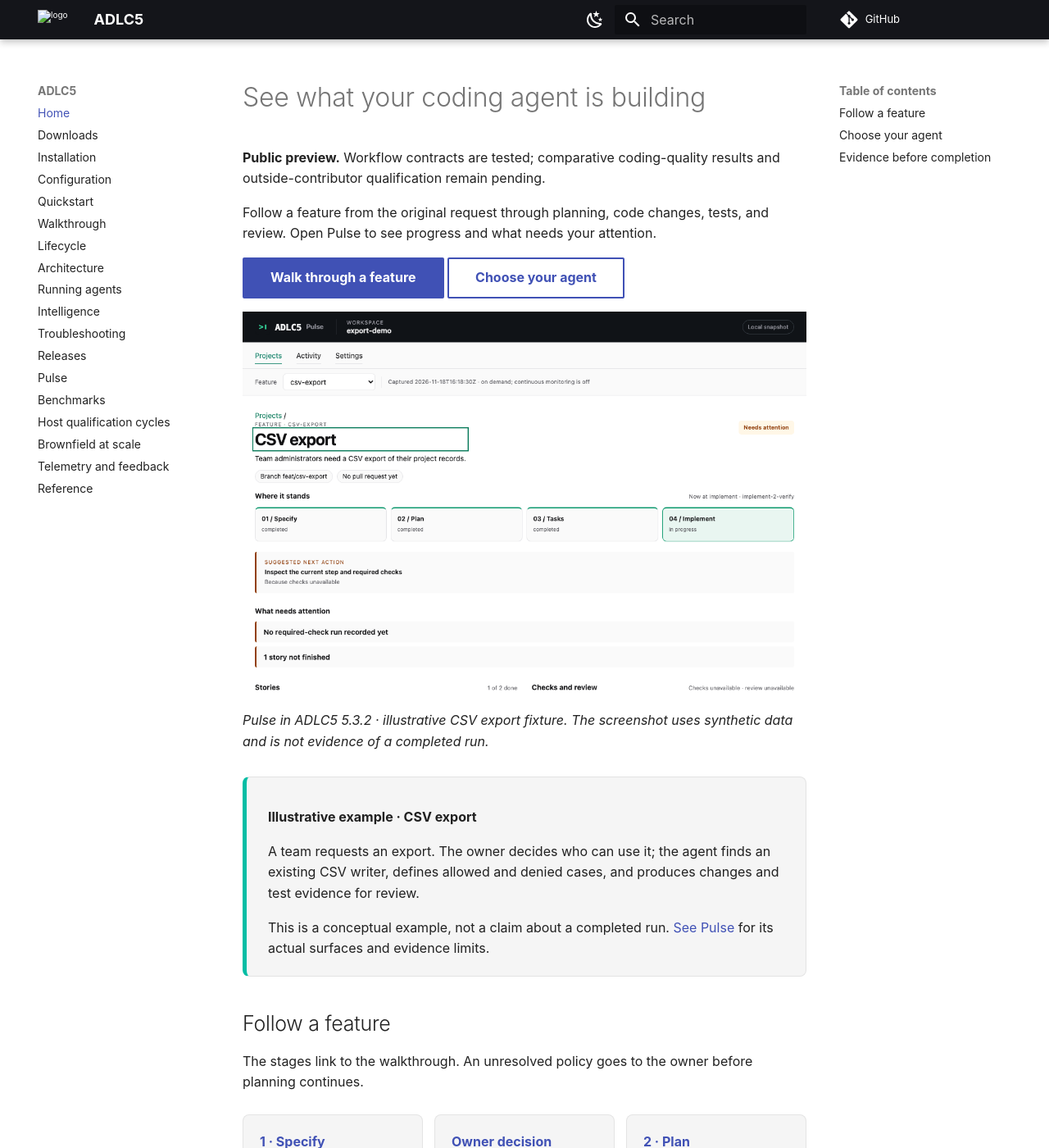
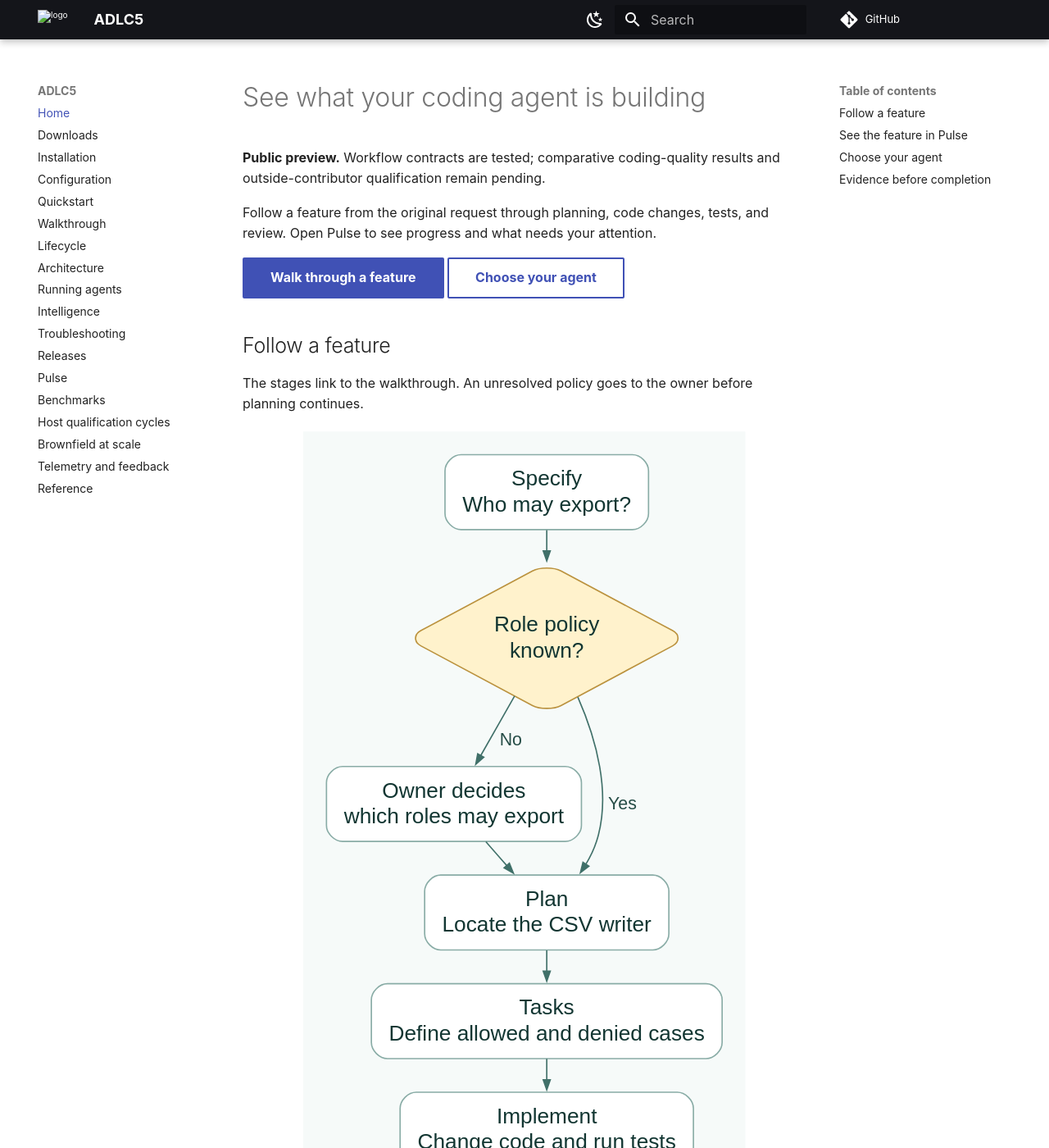
Before and after one commit to dango-tech/adlc5, an MkDocs documentation site: the page built from website/docs/index.md, in a window 1280 px wide and 1400 px high. Shown: the whole window at 82% size. Built offline with MkDocs 1.6.1 and Material for MkDocs 9.7.7, drawn with Linux system fonts in a browser that asks for light colours; comment, search, counter and statistics services are not loaded; some of the changed text lies outside the part shown.

Commit message:
Draw the decision flow and repository architecture on the website

```diff
--- a/website/docs/assets/stylesheets/extra.css
+++ b/website/docs/assets/stylesheets/extra.css
@@ -1,13 +1,5 @@
-.example-panel { border: 1px solid var(--md-default-fg-color--lightest); border-left: .25rem solid var(--md-accent-fg-color); border-radius: .4rem; padding: 1rem 1.3rem; margin: 1.5rem 0; background: var(--md-code-bg-color); }
-.example-panel p:last-child { margin-bottom: 0; }
-.workflow { display: grid; grid-template-columns: repeat(3, minmax(0, 1fr)); gap: .7rem; margin: 1.3rem 0; }
-.workflow a { display: flex; flex-direction: column; gap: .25rem; padding: 1rem; border: 1px solid var(--md-default-fg-color--lightest); border-radius: .4rem; background: var(--md-code-bg-color); color: var(--md-default-fg-color); }
-.workflow a:hover, .workflow a:focus-visible { border-color: var(--md-accent-fg-color); outline: 2px solid var(--md-accent-fg-color); outline-offset: 2px; }
-.workflow a strong { color: var(--md-typeset-a-color); }
-.workflow a span { font-size: .85em; }
-.architecture { display: grid; gap: .8rem; padding: 1rem; border-radius: .4rem; background: var(--md-code-bg-color); }
-.architecture-row { display: flex; align-items: center; flex-wrap: wrap; gap: .7rem; }
-.architecture-row strong { padding: .6rem; border: 1px solid var(--md-default-fg-color--lightest); border-radius: .3rem; }
-.repo-boundary { border: 2px solid var(--md-accent-fg-color); border-radius: .4rem; padding: .8rem 1rem; }
-.repo-boundary ul { margin-bottom: 0; }
-@media (max-width: 50em) { .workflow { grid-template-columns: 1fr; } .architecture-row { flex-direction: column; align-items: stretch; } }
+.feature-flow-diagram { display: block; width: min(100%, 27rem); height: auto; aspect-ratio: 329 / 645; margin: 1rem auto; }
+.decision-strip { display: grid; grid-template-columns: repeat(3, minmax(0, 1fr)); gap: .8rem; margin: 1rem 0; }
+.decision-strip a { display: grid; align-content: start; gap: .4rem; padding: .8rem; border: 1px solid var(--md-default-fg-color--lightest); border-top: .16rem solid var(--md-accent-fg-color); border-radius: .35rem; }
+.decision-strip small, .decision-strip span { color: var(--md-default-fg-color); }
+@media (max-width: 50em) { .decision-strip { grid-template-columns: 1fr; } }
--- a/website/docs/index.md
+++ b/website/docs/index.md
@@ -11,32 +11,23 @@ Follow a feature from the original request through planning, code changes, tests
 [Walk through a feature](walkthrough.md){ .md-button .md-button--primary }
 [Choose your agent](#choose-your-agent){ .md-button }
 
+## Follow a feature
+
+The stages link to the walkthrough. An unresolved policy goes to the owner before planning continues.
+
+<object class="feature-flow-diagram" data="assets/diagrams/feature-flow.svg" type="image/svg+xml" aria-label="CSV export workflow. Known role policy leads directly to planning. Unknown policy goes to the owner first.">
+<a href="walkthrough/">Read the CSV export walkthrough</a>
+</object>
+
+If the role policy is already known, Specify can proceed to Plan. If it is unknown, the owner decides first. Intelligence supplies repository knowledge and focused context across the four stages; the kernel checks progression. [See how the pieces connect](architecture.md).
+
+## See the feature in Pulse
+
 ![Pulse board for an illustrative CSV export, showing Implement in progress, unavailable checks, and a suggested next action](assets/pulse-export-demo.png)
 
 *Pulse in ADLC5 5.3.2 · illustrative CSV export fixture. The screenshot uses synthetic data and is not evidence of a completed run.*
 
-<div class="example-panel" markdown>
-**Illustrative example · CSV export**
-
-A team requests an export. The owner decides who can use it; the agent finds an existing CSV writer, defines allowed and denied cases, and produces changes and test evidence for review.
-
-This is a conceptual example, not a claim about a completed run. [See Pulse](pulse.md) for its actual surfaces and evidence limits.
-</div>
-
-## Follow a feature
-
-The stages link to the walkthrough. An unresolved policy goes to the owner before planning continues.
-
-<div class="workflow" aria-label="Feature workflow">
-<a href="walkthrough/#specify"><strong>1 · Specify</strong><span>Who can export?</span></a>
-<a href="walkthrough/#decision"><strong>Owner decision</strong><span>Resolve an unknown role policy</span></a>
-<a href="walkthrough/#plan"><strong>2 · Plan</strong><span>Find the existing CSV writer</span></a>
-<a href="walkthrough/#tasks"><strong>3 · Tasks</strong><span>Define allowed and denied cases</span></a>
-<a href="walkthrough/#implement"><strong>4 · Implement</strong><span>Change code and run tests</span></a>
-<a href="walkthrough/#review"><strong>Review</strong><span>Inspect the diff and evidence</span></a>
-</div>
-
-If the role policy is already known, Specify can proceed to Plan. If it is unknown, the owner decides first. Intelligence supplies repository knowledge and focused context across the four stages; the kernel checks progression. [See how the pieces connect](architecture.md).
+[Follow the decision through the walkthrough](walkthrough.md#how-a-decision-reaches-review).
 
 ## Choose your agent
 
```
Also changed, not shown: website/docs/architecture.md (+3 -7 lines), website/docs/walkthrough.md (+10 -0 lines), website/docs/assets/diagrams/architecture.svg (added), website/docs/assets/diagrams/feature-flow.svg (added), 2 other files.
